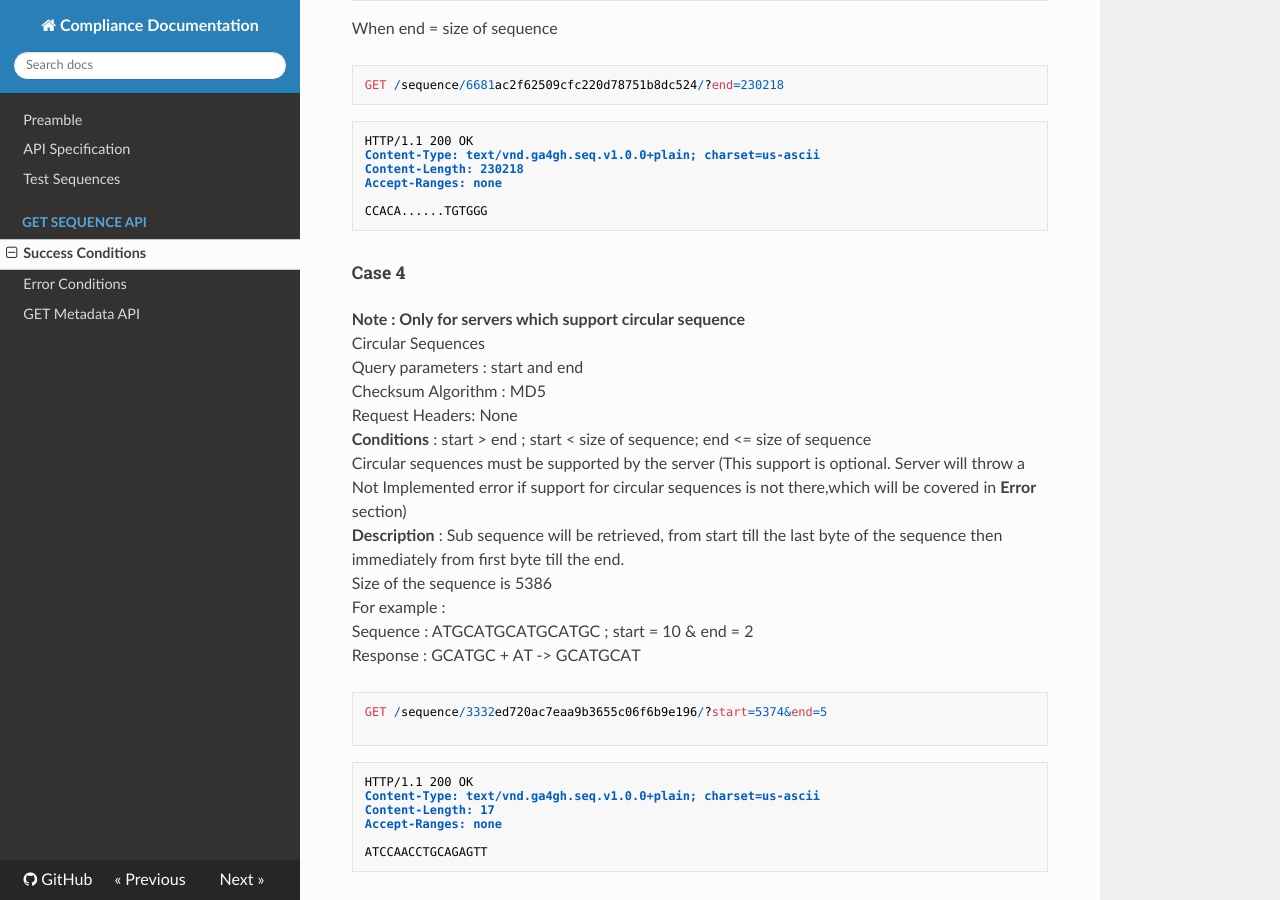
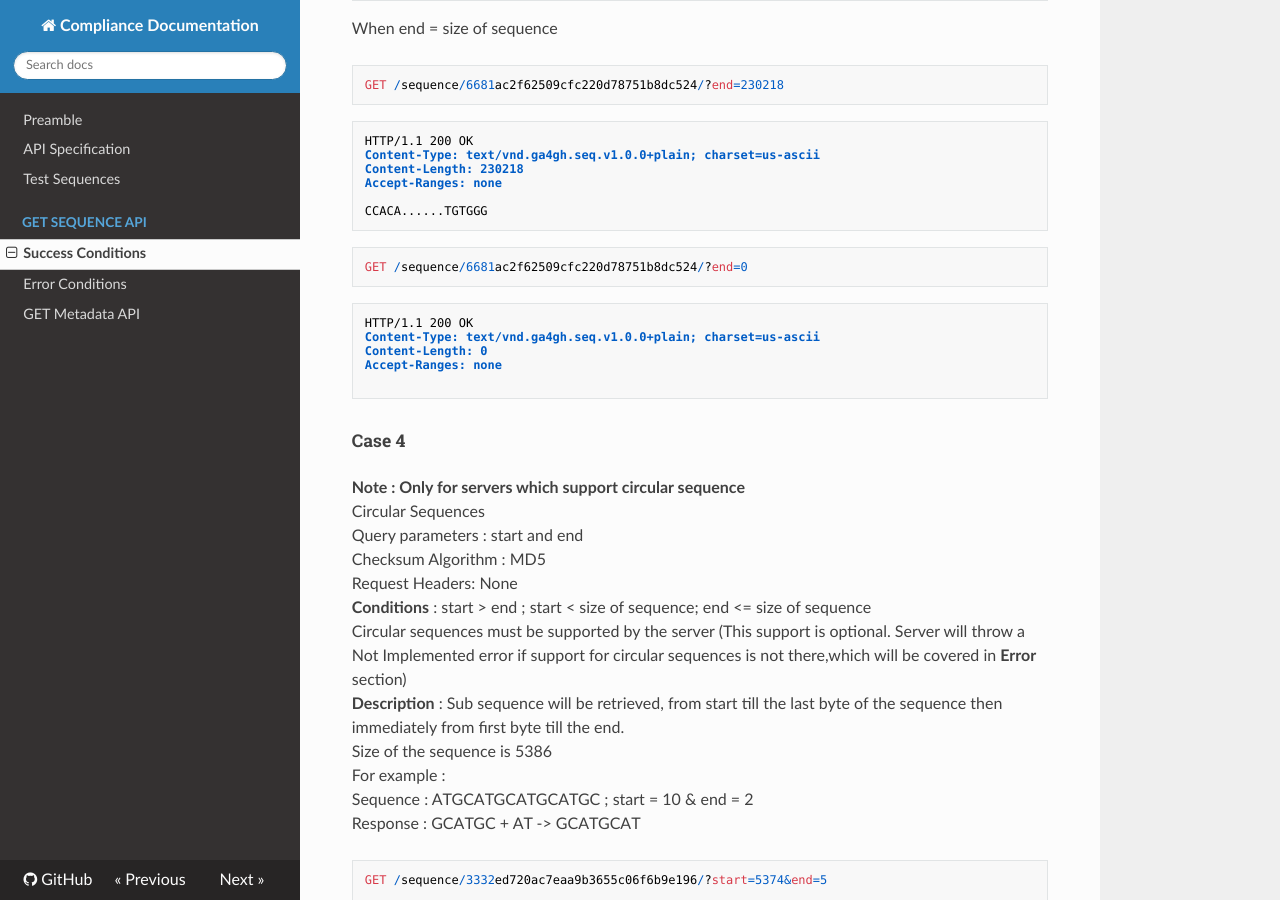
Before and after one commit to ga4gh/refget-compliance-suite, an MkDocs documentation site: the page built from docs/GET_sequence_API/success.md, in a window 1280 px wide and 900 px high, scrolled down 4905 px. Built offline with MkDocs 1.6.1, drawn with Linux system fonts in a browser that asks for light colours; nearby versions of some CDN libraries; old or Windows-style settings are respelled for this version of MkDocs.

Commit message:
case with end 0 added

````diff
--- a/docs/GET_sequence_API/success.md
+++ b/docs/GET_sequence_API/success.md
@@ -250,6 +250,18 @@ Accept-Ranges: none
 CCACA......TGTGGG
 ```
 
+```
+GET /sequence/6681ac2f62509cfc220d78751b8dc524/?end=0
+```
+
+```
+HTTP/1.1 200 OK
+Content-Type: text/vnd.ga4gh.seq.v1.0.0+plain; charset=us-ascii
+Content-Length: 0
+Accept-Ranges: none
+
+```
+
 <h5> Case 4 </h5>
 **Note : Only for servers which support circular sequence**
 Circular Sequences
````
